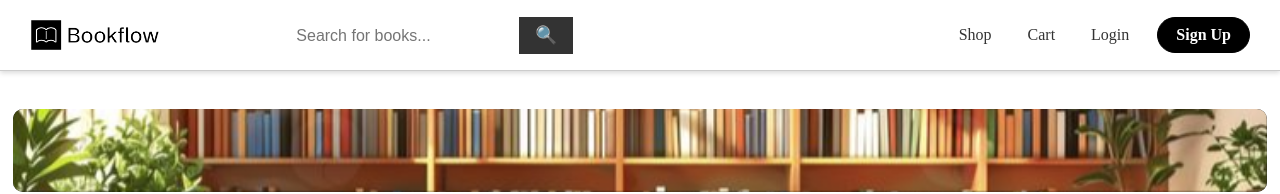
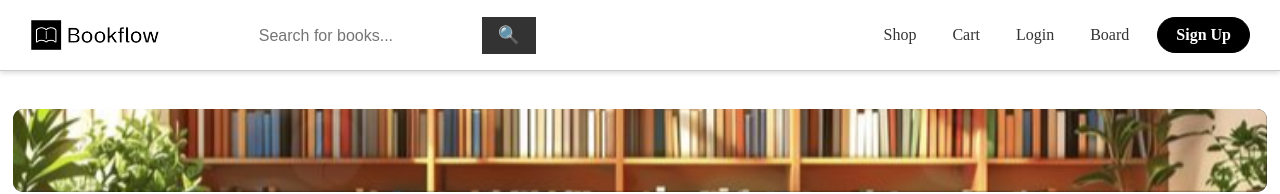
Before and after one commit to balaji-devx/bookflow, a React app in the folder frontend/: page / in a window 1280 px wide. Shown: the top 194 px of the page. Built offline with nearby package versions, Linux system fonts and the light colour scheme; no server answers; the HTML template or start-up script is replaced by a standard one.

Commit message:
Add admin link to Navbar component

```diff
--- a/frontend/src/components/Navbar.jsx
+++ b/frontend/src/components/Navbar.jsx
@@ -83,6 +83,7 @@ function NavBar() {
                     ) : (
                         <>
                             <Link to="/login" className="nav-item">Login</Link>
+                            <Link to="/admin" className="nav-item">Board</Link>
                             <Link to="/signup" className="nav-signup">Sign Up</Link>
                         </>
                     )}
```
